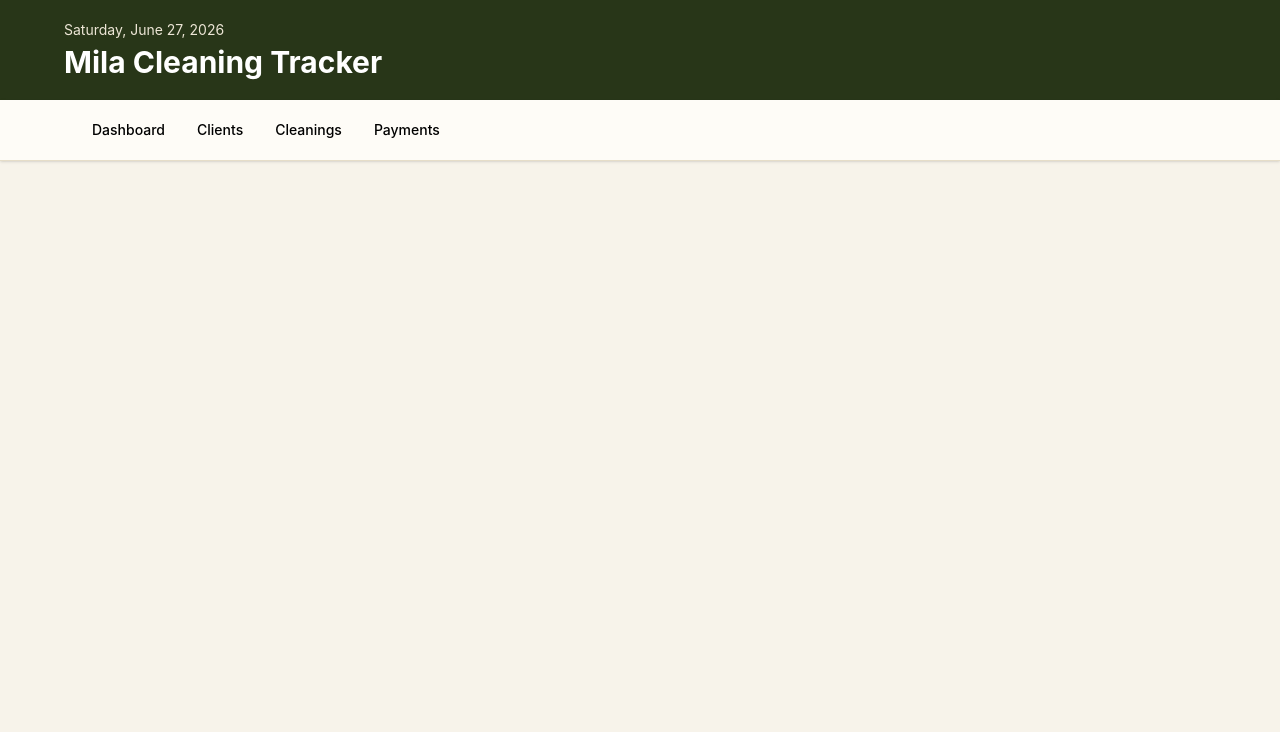
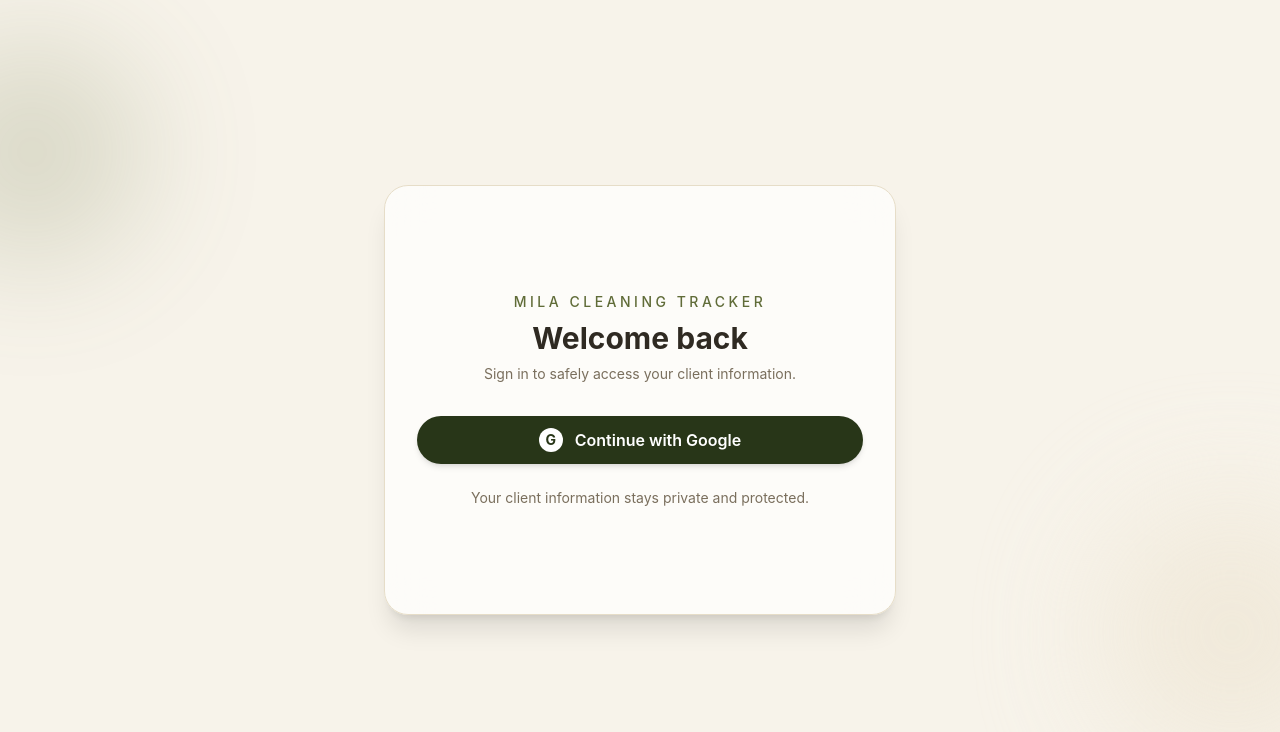
Before and after one commit to milamelo4/mila-cleaning-tracker, a React (Vite) app: page /login in a window 1280 px wide. Shown: the top 732 px of the page. Built offline with nearby package versions, Linux system fonts and the light colour scheme.

Commit message:
Add Login component and update routing in App for user authentication

```diff
--- a/src/App.tsx
+++ b/src/App.tsx
@@ -4,23 +4,62 @@ import Clients from "./pages/Clients";
 import Cleanings from "./pages/Cleanings";
 import Payments from "./pages/Payments";
 import MainLayout from "./layouts/MainLayout";
-
+import Login from "./pages/Login";
 import AddClient from "./pages/AddClient";
 
 function App() {
   return (
     <BrowserRouter>
-      <MainLayout>
-        <Routes>
-          <Route path="/" element={<Dashboard />} />
-          <Route path="/clients" element={<Clients />} />
-          <Route path="/cleanings" element={<Cleanings />} />
-          <Route path="/payments" element={<Payments />} />
-          <Route path="/clients/new" element={<AddClient />} />
-        </Routes>
-      </MainLayout>
+      <Routes>
+        <Route path="/login" element={<Login />} />
+
+        <Route
+          path="/"
+          element={
+            <MainLayout>
+              <Dashboard />
+            </MainLayout>
+          }
+        />
+
+        <Route
+          path="/clients"
+          element={
+            <MainLayout>
+              <Clients />
+            </MainLayout>
+          }
+        />
+
+        <Route
+          path="/cleanings"
+          element={
+            <MainLayout>
+              <Cleanings />
+            </MainLayout>
+          }
+        />
+
+        <Route
+          path="/payments"
+          element={
+            <MainLayout>
+              <Payments />
+            </MainLayout>
+          }
+        />
+
+        <Route
+          path="/clients/new"
+          element={
+            <MainLayout>
+              <AddClient />
+            </MainLayout>
+          }
+        />
+      </Routes>
     </BrowserRouter>
   );
 }
 
-export default App;MainLayout
+export default App;
--- /dev/null
+++ b/src/pages/Login.tsx
@@ -0,0 +1,40 @@
+function Login() {
+  return (
+    <div className="relative flex min-h-screen items-center justify-center overflow-hidden bg-[var(--cream)] px-4 py-10">
+      <div className="absolute -left-20 top-10 h-56 w-56 rounded-full bg-[var(--olive)] opacity-20 blur-3xl" />
+      <div className="absolute -right-20 bottom-10 h-64 w-64 rounded-full bg-[var(--soft)] opacity-80 blur-3xl" />
+
+      <div className="relative flex min-h-[430px] w-full max-w-lg flex-col justify-center rounded-3xl border border-[var(--border-soft)] bg-white/70 p-8 shadow-xl backdrop-blur-xl">
+        <div className="mb-8 text-center">
+          <p className="mb-2 text-sm font-medium uppercase tracking-[0.25em] text-[var(--olive)]">
+            Mila Cleaning Tracker
+          </p>
+
+          <h1 className="text-3xl font-bold text-[var(--charcoal)]">
+            Welcome back
+          </h1>
+
+          <p className="mt-2 text-sm text-[var(--muted)]">
+            Sign in to safely access your client information.
+          </p>
+        </div>
+
+        <button
+          type="button"
+          className="flex w-full items-center justify-center gap-3 rounded-full bg-[var(--olive-dark)] py-3 font-semibold text-white shadow-md transition hover:bg-[var(--olive)]"
+        >
+          <span className="flex h-6 w-6 items-center justify-center rounded-full bg-white text-sm font-bold text-[var(--olive-dark)]">
+            G
+          </span>
+          Continue with Google
+        </button>
+
+        <p className="mt-6 text-center text-sm text-[var(--muted)]">
+          Your client information stays private and protected.
+        </p>
+      </div>
+    </div>
+  );
+}
+
+export default Login;
```
